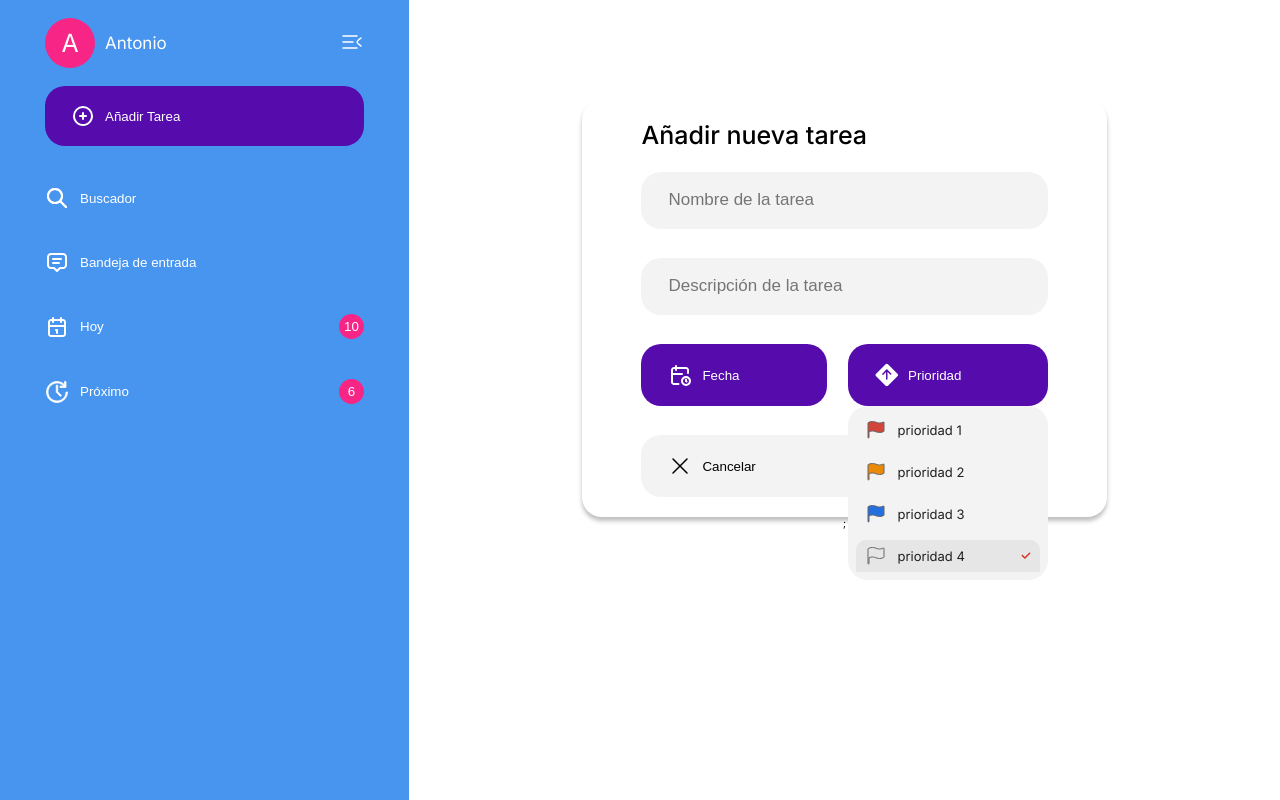
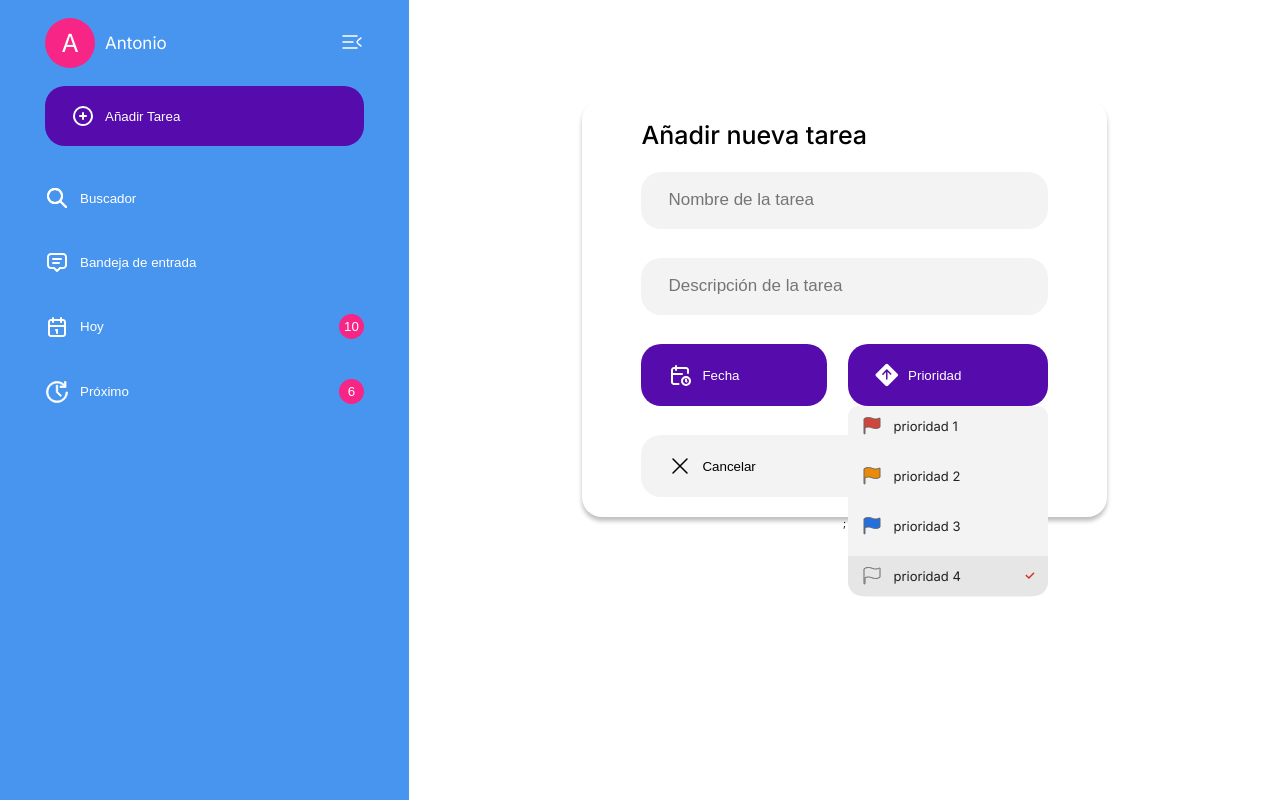
Before and after one commit to anavarro81/todoist-little, a React (Vite) app: page / in a window 1280 px wide. Both pictures are taken after a click on the button "Prioridad". Built offline with nearby package versions, Linux system fonts and the light colour scheme.

Commit message:
Adds priority field to task form and refines priority UI
Introduces a priority attribute to new tasks with a default value, supporting better task organization. Updates priority selector styles for improved spacing, padding, and visual clarity, enhancing user experience when setting task priorities.

```diff
--- a/src/components/NewTaskWindow/NewTaskWindow.tsx
+++ b/src/components/NewTaskWindow/NewTaskWindow.tsx
@@ -12,6 +12,7 @@ interface ITask {
   name: string;
   description: string;
   dueDate: Date | null;
+  priority: string;
   label: string[];
   proyect: string;
 }
@@ -20,6 +21,7 @@ const initialTaskForm = {
   name: "",
   description: "",
   dueDate: null,
+  priority: "p4",
   label: [],
   proyect: "",
 };
--- a/src/components/PrioritySelector/PrioritySelector.module.css
+++ b/src/components/PrioritySelector/PrioritySelector.module.css
@@ -1,5 +1,5 @@
 .container {
-  padding: 8px;
+  padding: 0;
   display: flex;
   flex-direction: row;
   background-color: #f3f3f3;
@@ -12,11 +12,14 @@
 }
 
 .container ul {
+  gap: 1rem;
   list-style: none;
   display: flex;
   flex-direction: column;
   gap: 1rem;
   width: 100%;
+  border-radius: 2rem;
+  padding-bottom: 1px;
 }
 
 .container ul li {
@@ -28,8 +31,13 @@
   flex-direction: row;
   justify-content: space-between;
   font-size: 13px;
-  padding: 4px 8px;
+  padding: 8px 12px;
   gap: 1rem;
+  width: 100%;
+}
+
+.container ul li:last-child {
+  border-radius: 0 0 14px 14px;
 }
 
 .container ul li:hover {
```
